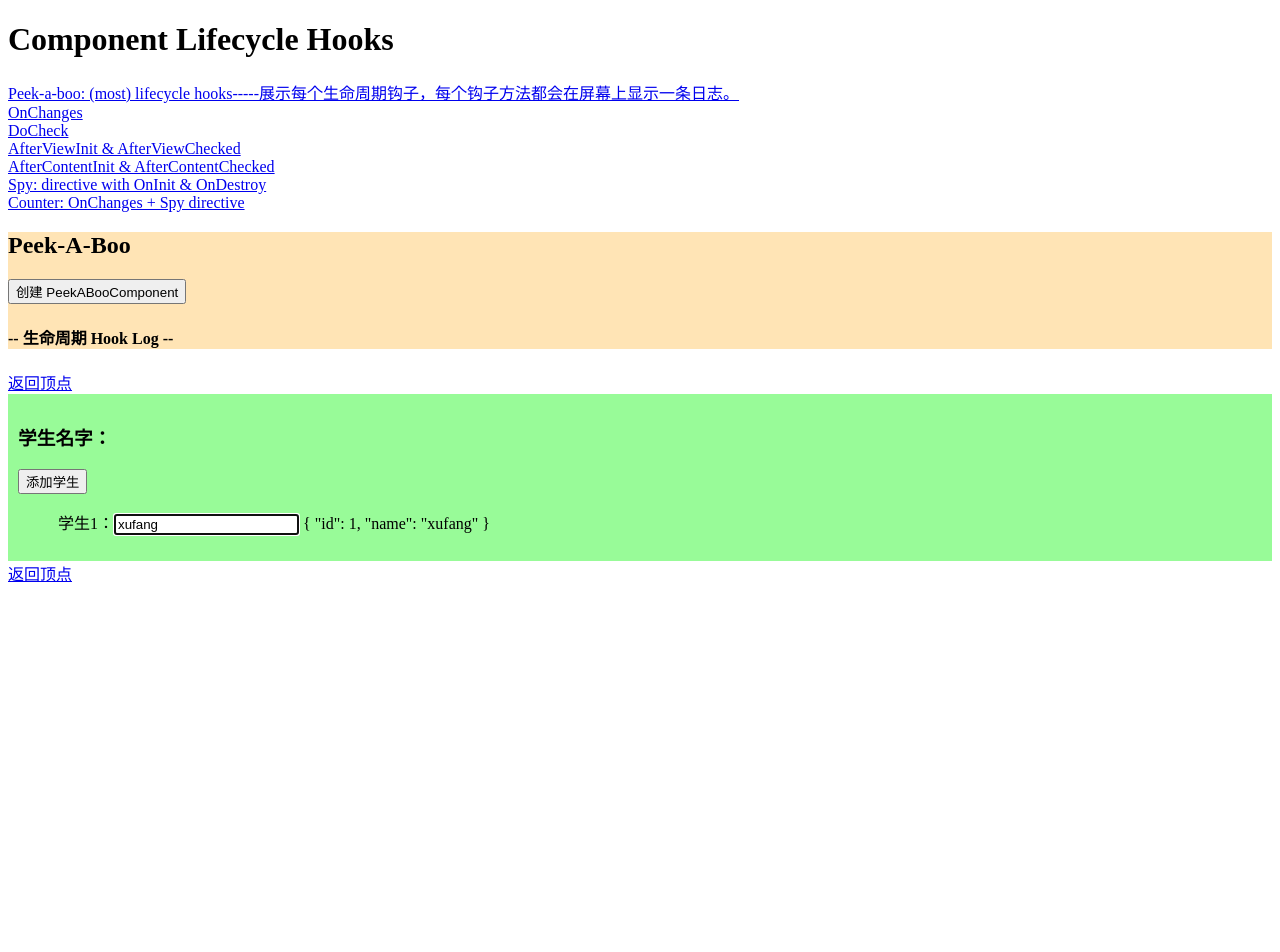
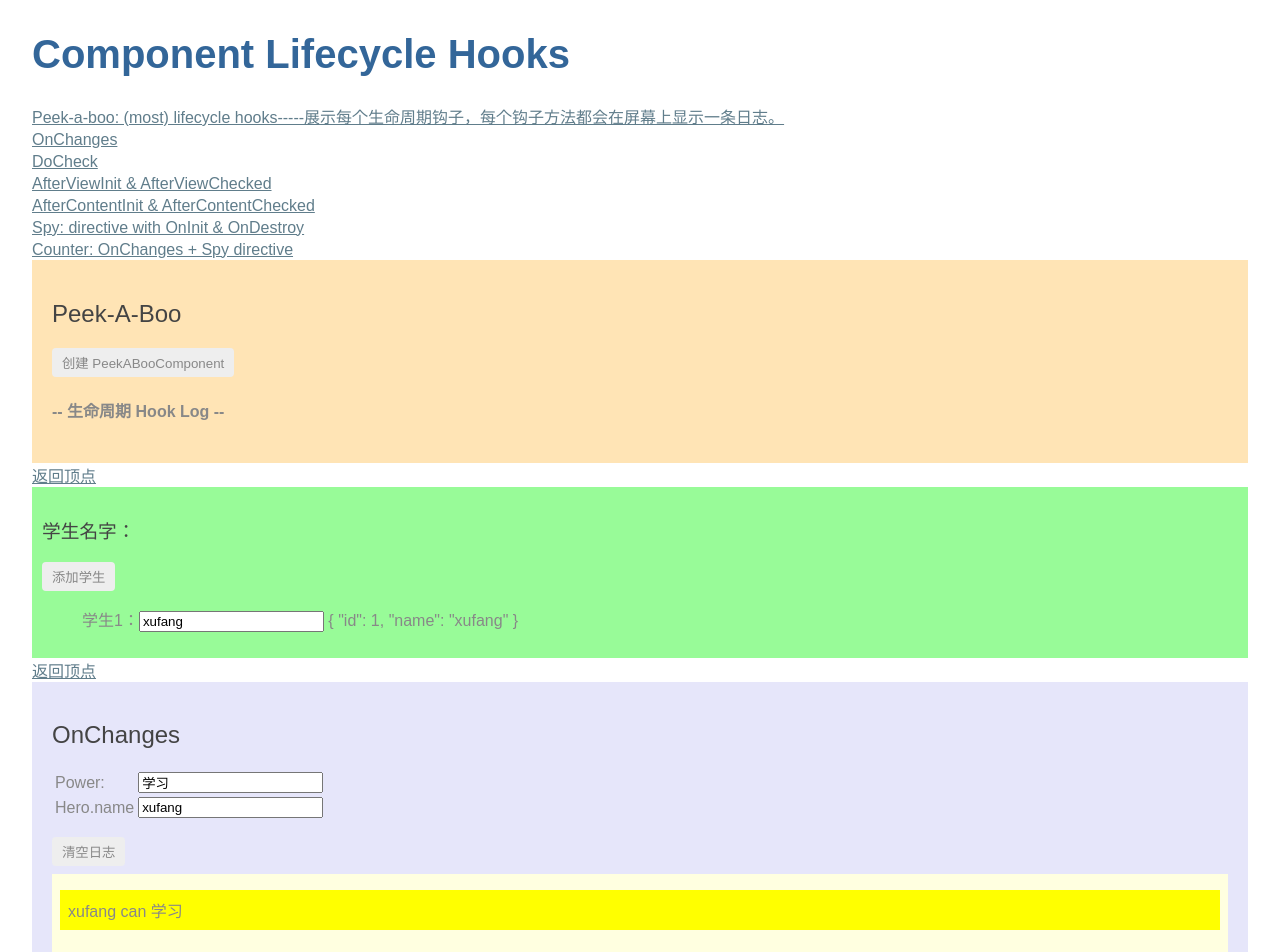
Before and after one commit to xufang775/angular-study-demo, an Angular app: page / in a window 1280 px wide. Shown: the top 952 px of the page. Before the commit the page ends 800 px from the top, so only its background shows below. Built offline with nearby package versions, Linux system fonts and the light colour scheme.

Commit message:
官网-生命钩子分支

```diff
--- a/src/app/app.component.html
+++ b/src/app/app.component.html
@@ -17,3 +17,8 @@
 <a id="input-focus"></a>
 <input-focus></input-focus>
 <a href="#top">返回顶点</a>
+
+
+<a id="onchanges"></a>
+<on-changes-parent></on-changes-parent>
+<a href="#top">back to top</a>
--- a/src/app/app.module.ts
+++ b/src/app/app.module.ts
@@ -6,13 +6,15 @@ import {PeekABooComponent} from './peek-a-boo.component';
 import {PeekABooParentComponent} from './peek-a-boo-parent.component';
 import {InputFocusComponent} from './input-focus.component';
 import {FormsModule} from '@angular/forms';
+import {OnChangesComponent, OnChangesParentComponent} from './on-changes.component';
 
 @NgModule({
   declarations: [
     AppComponent,
     PeekABooComponent,
     PeekABooParentComponent,
-    InputFocusComponent
+    InputFocusComponent,
+    OnChangesComponent,OnChangesParentComponent,
   ],
   imports: [
     BrowserModule,
--- a/src/app/input-focus.component.ts
+++ b/src/app/input-focus.component.ts
@@ -50,14 +50,17 @@ export class InputFocusComponent implements OnInit,AfterViewInit {
   ngAfterViewInit() {
     console.log(`AfterViewInit`);
     // this.renderer
-    this.log();
+    // this.log();
   }
 
   // Beware! Called frequently!
   // Called in every change detection cycle anywhere on the page
   ngAfterViewChecked() {
     console.log(`AfterViewChecked`);
-    this.log();
+    // this.log();
+    if(this.infocus.last){
+      // this.infocus.last.nativeElement.focus();
+    }
   }
 
   ngOnDestroy() { console.log(`OnDestroy`); }
--- /dev/null
+++ b/src/app/on-changes.component.ts
@@ -0,0 +1,75 @@
+import {Component, Input, OnChanges, OnInit, SimpleChanges, ViewChild} from '@angular/core';
+
+class Hero{
+  name:string;
+  constructor(name:string){
+    this.name = name;
+  }
+}
+
+@Component({
+  selector: 'on-changes',
+  template: `
+    <div class="hero">
+    <p>{{hero.name}} can {{power}}</p>
+    <h4>-- Change Log --</h4>
+    <div *ngFor="let chg of changeLog">{{chg}}</div>
+    </div>
+  `,
+  styles:[`
+    .hero {background: LightYellow; padding: 8px; margin-top: 8px}
+    p {background: Yellow; padding: 8px; margin-top: 8px}
+  `]
+})
+
+export class OnChangesComponent implements OnChanges {
+  @Input() hero:Hero;
+  @Input() power:string;
+  changeLog:string[] = [];
+
+  ngOnChanges(changes:SimpleChanges){
+    for(let propName in changes){
+      let chng = changes[propName];
+      let cur = JSON.stringify(chng.currentValue);
+      let prev = JSON.stringify(chng.previousValue);
+      this.changeLog.push(`${propName}: currentValue = ${cur}, previousValue = ${prev}`)
+    }
+  }
+  reset(){ this.changeLog = [];}
+}
+
+@Component({
+  selector:`on-changes-parent`,
+  template:`
+    <div class="parent">
+      <h2>{{title}}</h2>
+      <table>
+        <tr><td>Power:</td><td><input type="text" [(ngModel)]="power" /></td></tr>
+        <tr><td>Hero.name</td><td><input type="text" [(ngModel)]="hero.name" /></td></tr>
+      </table>
+      <p>
+      <button (click)="reset()">清空日志</button>
+        <on-changes [hero]="hero" [power]="power"></on-changes>
+      </p>
+    </div>
+  `,
+  styles:[`.parent {background: Lavender;}`]
+})
+export class OnChangesParentComponent{
+  hero:Hero;
+  power:string;
+  title='OnChanges';
+  @ViewChild(OnChangesComponent) childView: OnChangesComponent;
+
+  constructor(){
+    this.reset();
+  }
+  reset(){
+    this.hero = new Hero('xufang');
+
+    this.power = '学习';
+    if(this.childView){
+      this.childView.reset();
+    }
+  }
+}
--- a/src/styles.css
+++ b/src/styles.css
@@ -1 +1,74 @@
-/* You can add global styles to this file, and also import other style files */
+/* Master Styles */
+h1 {
+  color: #369;
+  font-family: Arial, Helvetica, sans-serif;
+  font-size: 250%;
+}
+h2, h3 {
+  color: #444;
+  font-family: Arial, Helvetica, sans-serif;
+  font-weight: lighter;
+}
+body {
+  margin: 2em;
+}
+body, input[text], button {
+  color: #888;
+  font-family: Cambria, Georgia;
+}
+a {
+  cursor: pointer;
+  cursor: hand;
+}
+button {
+  font-family: Arial;
+  background-color: #eee;
+  border: none;
+  padding: 5px 10px;
+  border-radius: 4px;
+  cursor: pointer;
+  cursor: hand;
+}
+button:hover {
+  background-color: #cfd8dc;
+}
+button:disabled {
+  background-color: #eee;
+  color: #aaa;
+  cursor: auto;
+}
+
+/* Navigation link styles */
+nav a {
+  padding: 5px 10px;
+  text-decoration: none;
+  margin-right: 10px;
+  margin-top: 10px;
+  display: inline-block;
+  background-color: #eee;
+  border-radius: 4px;
+}
+nav a:visited, a:link {
+  color: #607D8B;
+}
+nav a:hover {
+  color: #039be5;
+  background-color: #CFD8DC;
+}
+nav a.active {
+  color: #039be5;
+}
+
+/* everywhere else */
+* {
+  font-family: Arial, Helvetica, sans-serif;
+}
+.parent{
+  padding: 20px;
+}
+
+/*
+Copyright Google LLC. All Rights Reserved.
+Use of this source code is governed by an MIT-style license that
+can be found in the LICENSE file at http://angular.io/license
+*/
```
